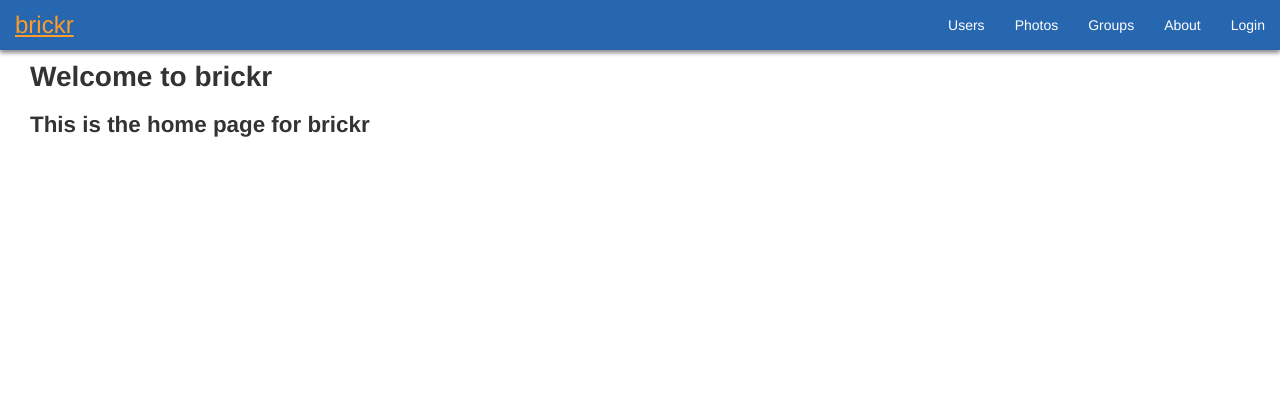
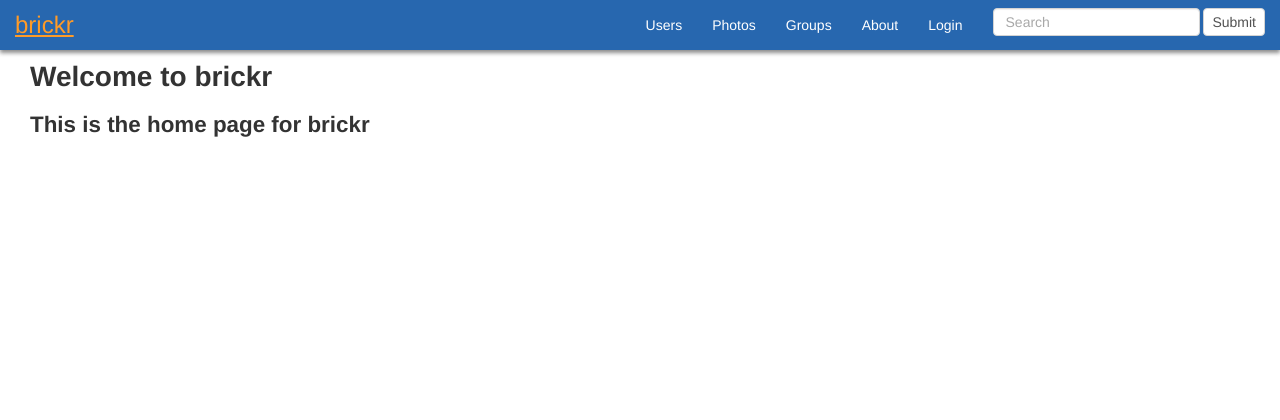
Before and after one commit to remig/brickr, a Flask app: page / in a window 1280 px wide. Shown: the top 420 px of the page. Run offline with Flask 2, Linux system fonts and the light colour scheme; parts of the project's set-up code (start-up, migrations or seed data) failed here and were passed over; some libraries are stand-ins or nearby versions.

Commit message:
Add search box to nav bar.

```diff
--- a/app/static/css/main.css
+++ b/app/static/css/main.css
@@ -25,6 +25,14 @@
 .navbar .navbar-brand:hover, .navbar .nav > li > a:hover {
   color: #FF8900;
   text-decoration: underline;
+}
+
+.navbar-form-control {
+  height: 28px;
+}
+
+.navbar-form-btn {
+  padding: 3px 8px;
 }
 
 #photo-title {
--- a/app/templates/nav.html
+++ b/app/templates/nav.html
@@ -7,16 +7,8 @@
       <a class="navbar-brand" href="{{ url_for('index') }}">brickr</a>
     </div>
     <div class="collapse navbar-collapse" id="bs-example-navbar-collapse-1">
-      <!--
-      <form class="navbar-form navbar-left" role="search">
-        <div class="form-group">
-          <input type="text" class="form-control" placeholder="Search">
-        </div>
-        <button type="submit" class="btn btn-default">Submit</button>
-      </form>
-      -->
       <ul class="nav navbar-nav navbar-right">
-        <li><a href="{{ url_for('users.root') }}">Users</a></li>  <!-- li class="active" -->
+        <li><a href="{{ url_for('users.root') }}">Users</a></li>
         <li><a href="{{ url_for('photos.root') }}">Photos</a></li>
         <li><a href="{{ url_for('groups.root') }}">Groups</a></li>
         <li><a href="{{ url_for('about') }}">About</a></li>
@@ -29,6 +21,12 @@
         {% endif %}
         {% block nav_entries %}
         {% endblock %}
+        <form class="navbar-form navbar-left" role="search">
+          <div class="form-group">
+            <input type="text" class="form-control navbar-form-control" placeholder="Search">
+          </div>
+          <button type="submit" class="btn btn-default navbar-form-btn">Submit</button>
+        </form>
       </ul>
     </div><!-- /.navbar-collapse -->
   </div><!-- /.container-fluid -->
```
